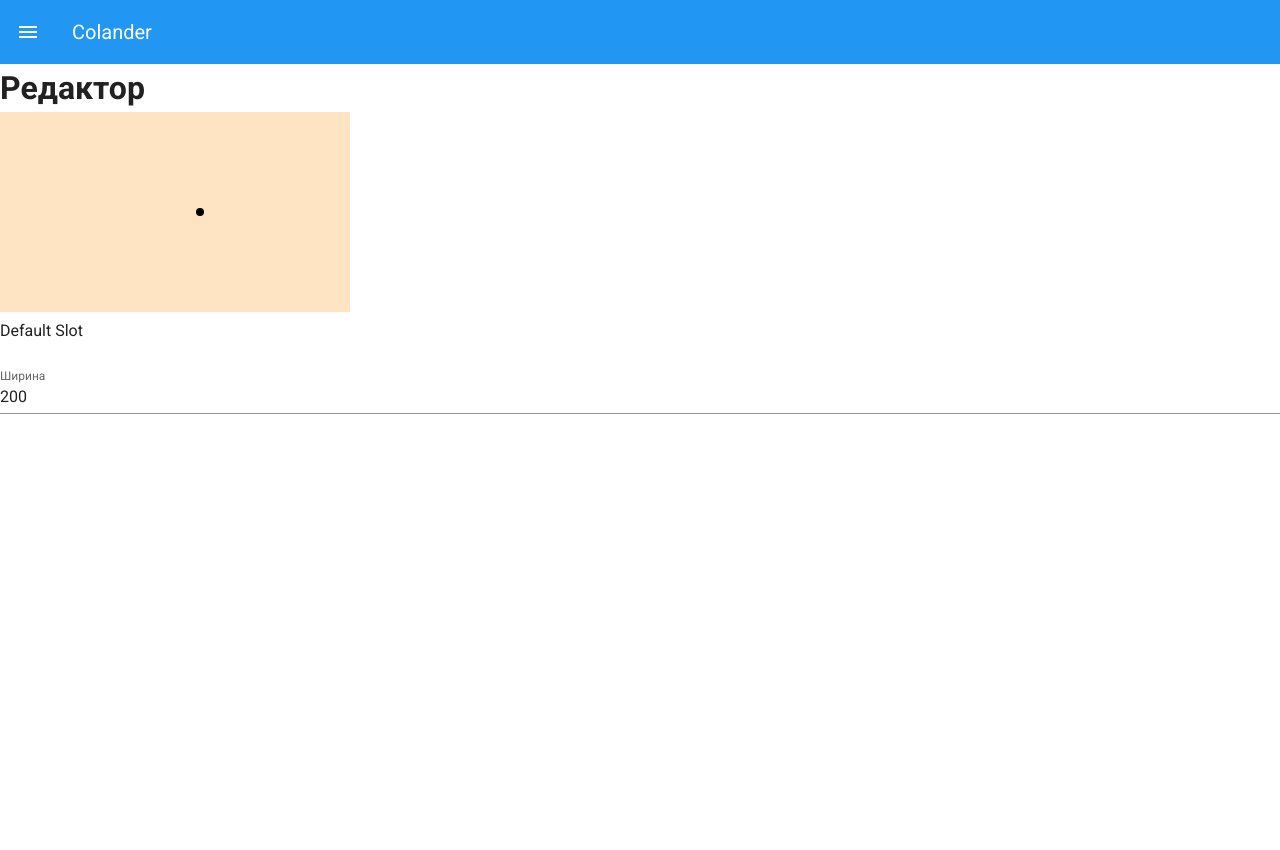
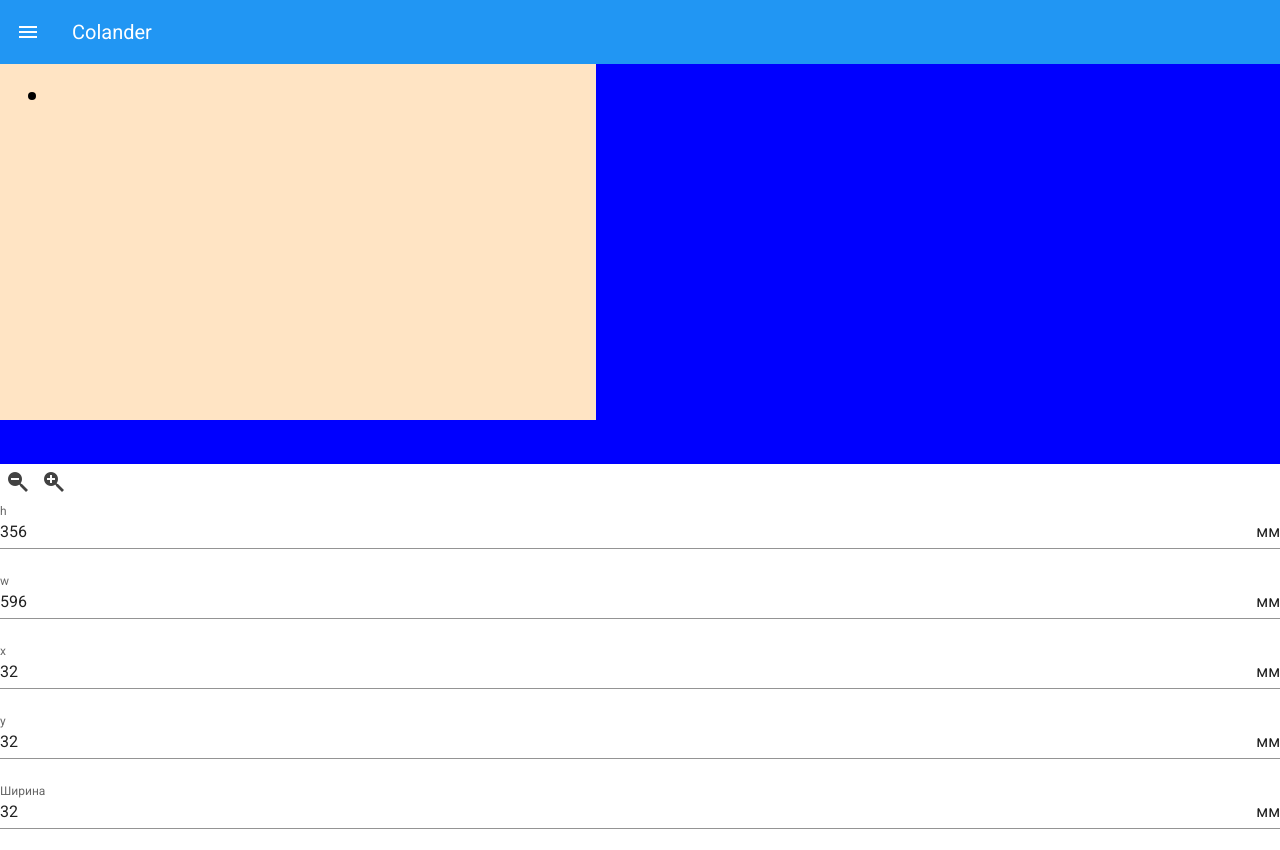
Before and after one commit to mukhindev/colander, a Vue app: page /editor in a window 1280 px wide. Before the commit the page ends 800 px from the top, so only its background shows below. Built offline with nearby package versions, Linux system fonts and the light colour scheme.

Commit message:
editor init

```diff
--- a/src/views/Editor.vue
+++ b/src/views/Editor.vue
@@ -1,19 +1,36 @@
 <template>
-  <div class="about">
-    <h1>Редактор</h1>
-    <svg>
-      <circle fill="black" r="4" :cx="cx" cy="100" />
-    </svg>
-    <v-input type="number" >Default Slot</v-input>
-    <v-text-field label="Ширина" v-model="cx" :rules="rules" />
+  <div class="editor">
+    <div class="preview">
+      <svg :width="w * zoom" :height="h * zoom">
+        <circle fill="black" :r="r * zoom" :cx="cx * zoom" :cy="cy * zoom" />
+      </svg>
+    </div>
+    <div class="zoom">
+      <v-btn text icon color="secondary" @click="zoomMinus">
+        <v-icon>mdi-magnify-minus</v-icon>
+      </v-btn>
+      <v-btn text icon color="secondary" @click="zoomPlus">
+        <v-icon>mdi-magnify-plus</v-icon>
+      </v-btn>
+    </div>
+    <v-text-field label="h" v-model="h" suffix="мм" />
+    <v-text-field label="w" v-model="w" suffix="мм" />
+    <v-text-field label="x" v-model="cx" suffix="мм" :rules="rules" />
+    <v-text-field label="y" v-model="cy" suffix="мм" :rules="rules" />
+    <v-text-field label="Ширина" v-model="cx" suffix="мм" :rules="rules" />
   </div>
 </template>
 
 <style scoped>
 svg {
-  width: 350px;
-  height: 200px;
   background-color: bisque;
+  transition: .25s;
+  margin: auto;
+}
+.preview {
+  overflow: scroll;
+  height: 50vh;
+  background-color: blue;
 }
 </style>
 
@@ -21,11 +38,25 @@ svg {
 export default {
   data () {
     return {
-      cx: 200,
+      zoom: 1,
+      h: 356,
+      w: 596,
+      cx: 32,
+      cy: 32,
+      r: 4,
       rules: [
         value => !!value || 'Required.',
-        value => (value && value.length >= 3) || 'Min 3 characters'
+        value => (value >= 0) || 'Выходит за пределы',
+        value => (value <= 350) || 'Выходит за пределы'
       ]
+    }
+  },
+  methods: {
+    zoomMinus () {
+      if (this.zoom > 0.2) this.zoom = this.zoom - 0.1
+    },
+    zoomPlus () {
+      if (this.zoom <= 2) this.zoom = this.zoom + 0.1
     }
   }
 }
```
Also changed, not shown: src/components/HelloWorld.vue (deleted, +0 -151 lines).
